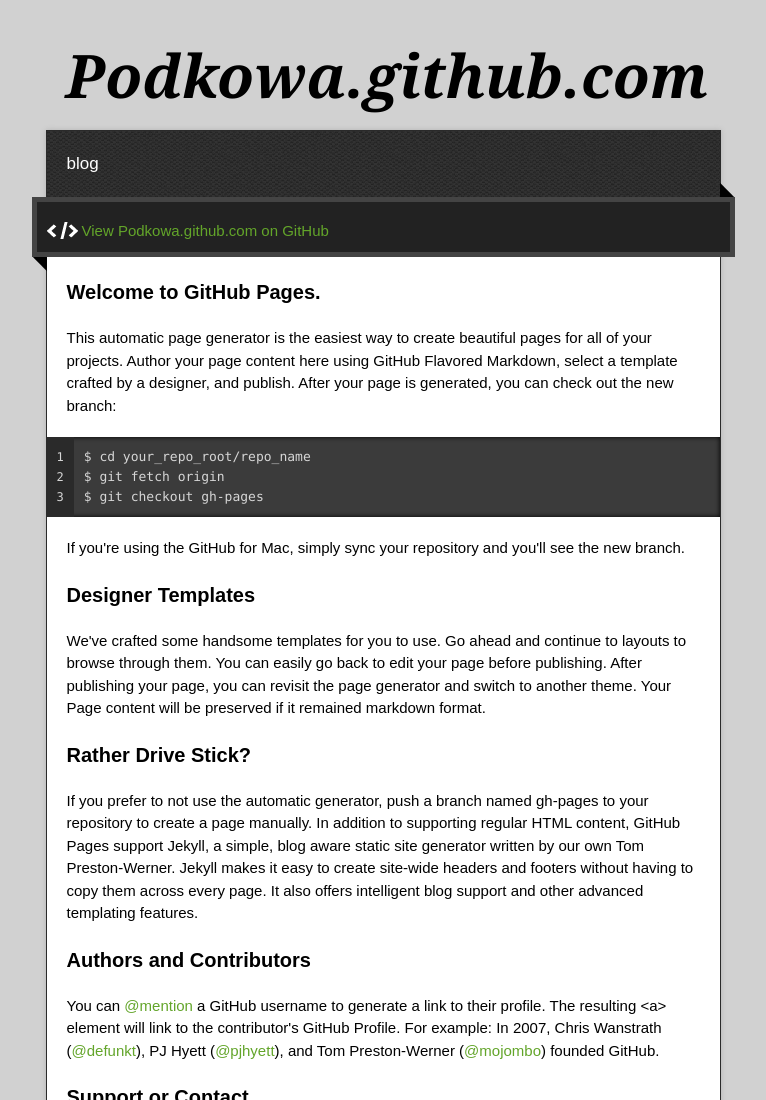
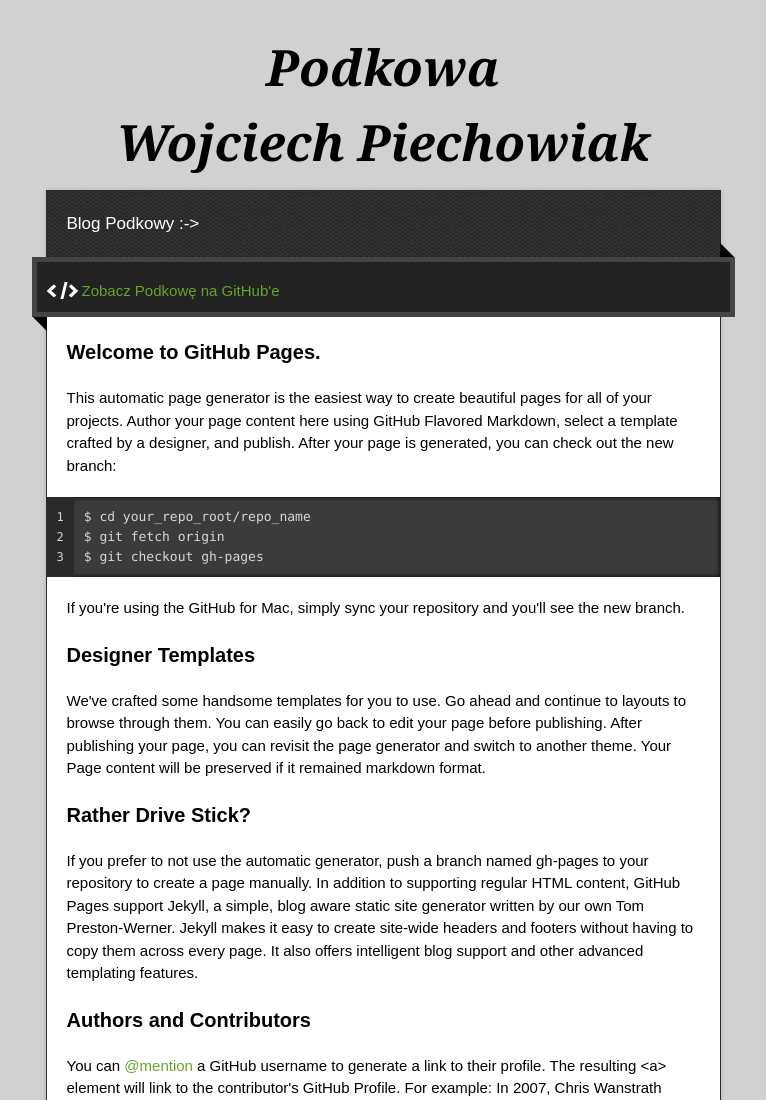
Before and after one commit to podkowa/podkowa.github.com, a plain HTML site: page index.html in a window 1280 px wide. Shown: the top 1100 px of the page, without its empty margins (257-1023 px from the left). Drawn offline with nearby package versions, Linux system fonts and the light colour scheme.

Commit message:
Aktualizacja index i style

```diff
--- a/index.html
+++ b/index.html
@@ -1,6 +1,5 @@
 <!doctype html>
-<!-- The Time Machine GitHub pages theme was designed and developed by Jon Rohan, on Feb 7, 2012. -->
-<!-- Follow him for fun. http://twitter.com/jonrohan. Tail his code on http://github.com/jonrohan -->
+
 <html>
 <head>
   <meta charset="utf-8">
@@ -11,7 +10,7 @@
   <script type="text/javascript" src="https://ajax.googleapis.com/ajax/libs/jquery/1.7.1/jquery.min.js"></script>
   <script type="text/javascript" src="javascripts/script.js"></script>
 
-  <title>Podkowa.github.com</title>
+  <title>Podkowa Blog</title>
   <meta name="description" content="blog">
 
   <meta name="viewport" content="width=device-width,initial-scale=1">
@@ -22,14 +21,14 @@
 
   <div class="wrapper">
     <header>
-      <h1 class="title">Podkowa.github.com</h1>
+      <h1 class="title">Podkowa <br>Wojciech Piechowiak</h1>
     </header>
     <div id="container">
-      <p class="tagline">blog</p>
+      <p class="tagline">Blog Podkowy :-></p>
       <div id="main" role="main">
         <div class="download-bar">
         <div class="inner">
-          <a href="https://github.com/podkowa" class="code">View Podkowa.github.com on GitHub</a>
+          <a href="https://github.com/podkowa" class="code">Zobacz Podkowę na GitHub'e</a>
         </div>
         <span class="blc"></span><span class="trc"></span>
         </div>
--- a/stylesheets/stylesheet.css
+++ b/stylesheets/stylesheet.css
@@ -69,7 +69,7 @@ a:hover {
 
 h1.title {
   margin: 30px 20px 10px;
-  font-size: 60px;
+  font-size: 50px;
   font-weight: bold;
   font-style: italic;
   font-family:Georgia, serif;
```
